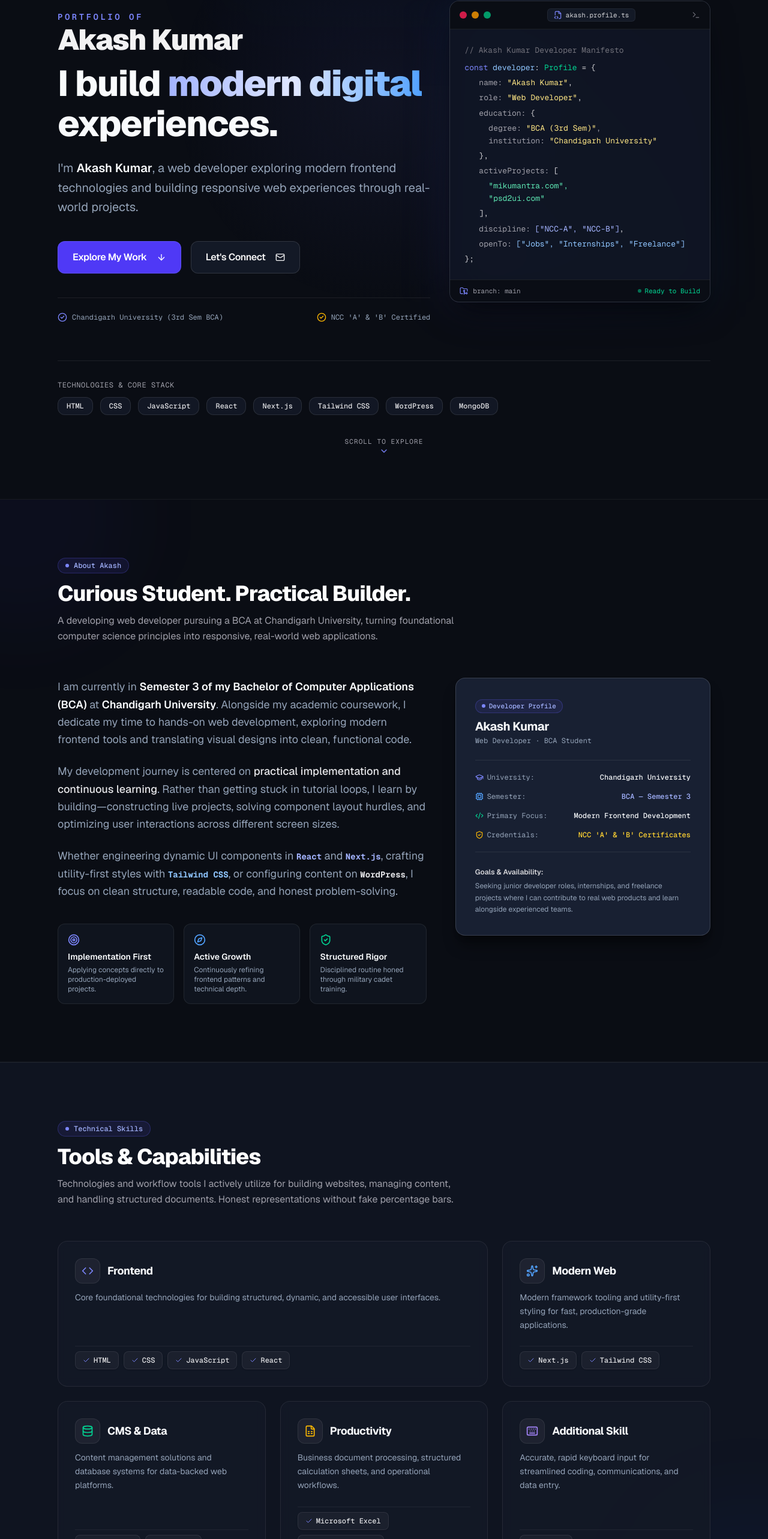
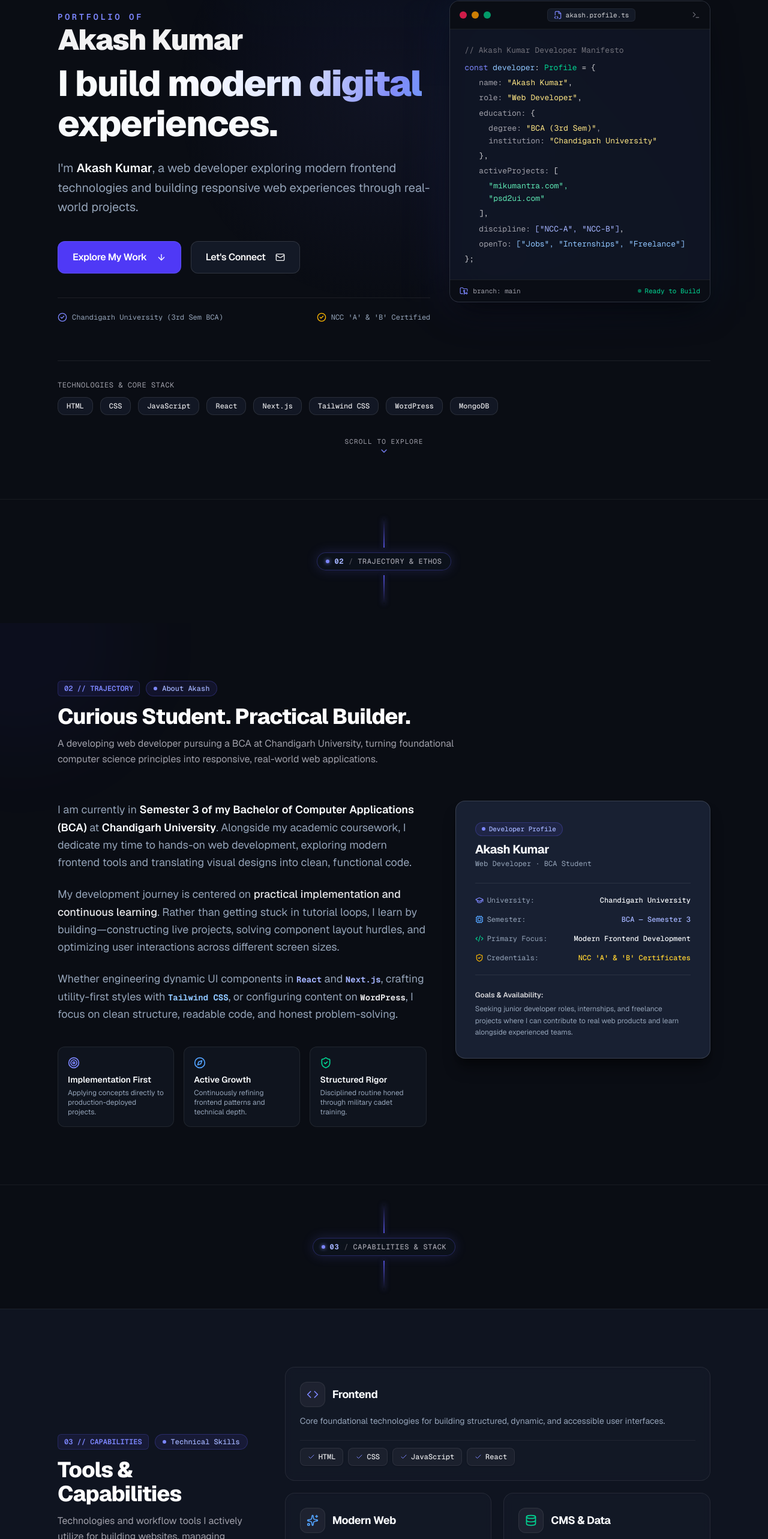
Before and after one commit to akash-unic/akash-portfolio, a Next.js app: page / in a window 1280 px wide. Shown: the part 209-2775 px from the top of the page at 60% size. Built offline with nearby package versions, Linux system fonts and the light colour scheme.

Commit message:
feat: upgrade portfolio into a cohesive scroll-driven narrative with sticky scenes and masked reveals

```diff
--- a/src/app/globals.css
+++ b/src/app/globals.css
@@ -103,7 +103,52 @@ body {
   animation: drawer-slide 0.2s cubic-bezier(0.16, 1, 0.3, 1) both;
 }
 
-/* Reduced motion preference - completely disables animations */
+/* Masked Typography & Scroll-Driven Utility Classes */
+.text-mask-reveal {
+  overflow: hidden;
+  display: block;
+}
+
+.masked-line {
+  display: block;
+  transform: translate3d(0, 0, 0);
+  transition: transform 0.65s cubic-bezier(0.16, 1, 0.3, 1), opacity 0.65s ease-out;
+}
+
+.shimmer-headline {
+  background: linear-gradient(
+    110deg,
+    #ffffff 0%,
+    #e0e7ff 25%,
+    #818cf8 45%,
+    #60a5fa 60%,
+    #ffffff 100%
+  );
+  background-size: 200% auto;
+  color: transparent;
+  -webkit-background-clip: text;
+  background-clip: text;
+}
+
+/* Sticky Scene Stacking Rules */
+.sticky-scene-container {
+  position: relative;
+  width: 100%;
+}
+
+.sticky-scene-panel {
+  position: static;
+}
+
+@media (min-width: 1024px) {
+  .sticky-scene-panel {
+    position: sticky;
+    top: 7rem; /* offsets navbar cleanly */
+    align-self: flex-start;
+  }
+}
+
+/* Reduced motion preference - completely disables animations and resets transforms */
 @media (prefers-reduced-motion: reduce) {
   *,
   *::before,
@@ -119,4 +164,9 @@ body {
   .animate-drawer {
     animation: none !important;
   }
+
+  .masked-line {
+    transform: none !important;
+    opacity: 1 !important;
+  }
 }
--- a/src/app/page.tsx
+++ b/src/app/page.tsx
@@ -5,26 +5,42 @@ import { Skills } from "@/components/sections/Skills";
 import { Projects } from "@/components/sections/Projects";
 import { Education } from "@/components/sections/Education";
 import { Contact } from "@/components/sections/Contact";
+import { SectionConnector } from "@/components/ui/SectionConnector";
 
 export default function Home() {
   return (
-    <div className="flex flex-col w-full">
-      {/* 1. Hero (#home) */}
+    <div className="flex flex-col w-full relative">
+      {/* 1. Origin & Overview (#home) */}
       <Hero />
 
-      {/* 2. About (#about) */}
+      {/* Narrative Transition: 01 -> 02 */}
+      <SectionConnector step="02" label="Trajectory &amp; Ethos" />
+
+      {/* 2. Trajectory (#about) */}
       <About />
 
-      {/* 3. Skills (#skills) */}
+      {/* Narrative Transition: 02 -> 03 */}
+      <SectionConnector step="03" label="Capabilities &amp; Stack" />
+
+      {/* 3. Capabilities (#skills) */}
       <Skills />
 
-      {/* 4. Projects (#projects) */}
+      {/* Narrative Transition: 03 -> 04 */}
+      <SectionConnector step="04" label="Prototypes &amp; Builds" />
+
+      {/* 4. Verified Builds (#projects) */}
       <Projects />
 
-      {/* 5. Education & Achievements (#education) */}
+      {/* Narrative Transition: 04 -> 05 */}
+      <SectionConnector step="05" label="Academic &amp; Cadet Rigor" />
+
+      {/* 5. Credentials (#education) */}
       <Education />
 
-      {/* 6. Contact (#contact) */}
+      {/* Narrative Transition: 05 -> 06 */}
+      <SectionConnector step="06" label="Direct Engagement" />
+
+      {/* 6. Direct Engagement (#contact) */}
       <Contact />
     </div>
   );
--- a/src/components/sections/About.tsx
+++ b/src/components/sections/About.tsx
@@ -42,12 +42,13 @@ export const About: React.FC = () => {
           }`}
         >
           <SectionHeading
+            chapter="02 // TRAJECTORY"
             badge="About Akash"
             title="Curious Student. Practical Builder."
             description="A developing web developer pursuing a BCA at Chandigarh University, turning foundational computer science principles into responsive, real-world web applications."
           />
 
-          <div className="grid grid-cols-1 lg:grid-cols-12 gap-8 lg:gap-12 items-start">
+          <div className="grid grid-cols-1 lg:grid-cols-12 gap-8 lg:gap-12 items-start relative">
             {/* Main Editorial Story (7 cols) */}
             <div className="lg:col-span-7 space-y-6 text-[#94a3b8] leading-relaxed text-base sm:text-lg">
               <p>
@@ -84,8 +85,8 @@ export const About: React.FC = () => {
               </div>
             </div>
 
-            {/* Structured Quick-Facts Card (5 cols) with 3D Tilt */}
-            <div className="lg:col-span-5" ref={tiltCardRef}>
+            {/* Structured Quick-Facts Dossier with Sticky Stacking (5 cols) */}
+            <div className="lg:col-span-5 sticky-scene-panel" ref={tiltCardRef}>
               <Card surface="elevated" className="space-y-6 border-white/[0.1] shadow-2xl transition-all duration-300 hover:border-indigo-500/40">
                 <div>
                   <Badge variant="accent" size="sm" dot>
--- a/src/components/sections/Hero.tsx
+++ b/src/components/sections/Hero.tsx
@@ -96,19 +96,23 @@ export const Hero: React.FC = () => {
               </h2>
             </div>
 
-            {/* Headline with Word-Level Reveal Flow */}
-            <h1 className="text-4xl sm:text-5xl lg:text-6xl font-extrabold tracking-tight text-[#f8fafc] leading-[1.12] mt-2 animate-fade-in-up [animation-delay:120ms]">
+            {/* Headline with Masked Typography Reveal */}
+            <div className="text-mask-reveal mt-2">
+              <h1 className="masked-line text-4xl sm:text-5xl lg:text-6xl font-extrabold tracking-tight text-[#f8fafc] leading-[1.12]">
                 <span className="inline-block">I build</span>{" "}
-              <span className="inline-block text-transparent bg-clip-text bg-gradient-to-r from-indigo-300 via-indigo-100 to-blue-400 font-black">
+                <span className="inline-block shimmer-headline font-black">
                   modern digital
                 </span>{" "}
                 <span className="inline-block">experiences.</span>
               </h1>
+            </div>
 
-            {/* Supporting Copy */}
-            <p className="mt-6 text-base sm:text-lg lg:text-xl text-[#94a3b8] leading-relaxed max-w-2xl font-normal animate-fade-in-up [animation-delay:180ms]">
+            {/* Supporting Copy with Masked Line Reveal */}
+            <div className="text-mask-reveal mt-6">
+              <p className="masked-line text-base sm:text-lg lg:text-xl text-[#94a3b8] leading-relaxed max-w-2xl font-normal">
                 I&apos;m <strong className="font-semibold text-[#f8fafc]">{profile.name}</strong>, a web developer exploring modern frontend technologies and building responsive web experiences through real-world projects.
               </p>
+            </div>
 
             {/* Action CTA Buttons with Magnetic Snap */}
             <div className="mt-8 sm:mt-10 flex flex-wrap items-center gap-4 w-full sm:w-auto animate-fade-in-up [animation-delay:240ms]">
--- a/src/components/sections/Skills.tsx
+++ b/src/components/sections/Skills.tsx
@@ -56,22 +56,44 @@ export const Skills: React.FC = () => {
             isInView ? "opacity-100 translate-y-0" : "opacity-0 translate-y-8"
           }`}
         >
+          <div className="grid grid-cols-1 lg:grid-cols-12 gap-8 lg:gap-12 items-start relative">
+            {/* Left Column: Sticky Narrative & Capability Scope (4 cols) */}
+            <div className="lg:col-span-4 sticky-scene-panel space-y-6">
               <SectionHeading
+                chapter="03 // CAPABILITIES"
                 badge="Technical Skills"
                 title="Tools &amp; Capabilities"
                 description="Technologies and workflow tools I actively utilize for building websites, managing content, and handling structured documents. Honest representations without fake percentage bars."
               />
 
-          {/* 5-Category Layout Grid */}
-          <div className="grid grid-cols-1 md:grid-cols-2 lg:grid-cols-3 gap-6">
+              {/* Scope & Authenticity Callout */}
+              <div className="p-5 rounded-2xl border border-white/[0.08] bg-[#131926]/80 backdrop-blur-sm space-y-3">
+                <div className="flex items-center gap-2">
+                  <span className="w-2 h-2 rounded-full bg-emerald-400" />
+                  <span className="text-xs font-mono font-bold text-white uppercase tracking-wider">
+                    Core Philosophy
+                  </span>
+                </div>
+                <p className="text-xs text-[#94a3b8] leading-relaxed">
+                  Every listed skill reflects real-world usage in verified repository commits or academic coursework, not tutorial skimming or animated fake meters.
+                </p>
+                <div className="pt-2 border-t border-white/[0.06] flex items-center justify-between text-[11px] font-mono text-zinc-400">
+                  <span>5 Structured Groups</span>
+                  <span>11 Verified Tools</span>
+                </div>
+              </div>
+            </div>
+
+            {/* Right Column: Staggered Capability Cards (8 cols) */}
+            <div className="lg:col-span-8 grid grid-cols-1 sm:grid-cols-2 gap-5">
               {skillCategories.map((category, index) => (
                 <div
                   key={category.id}
                   style={{
-                  transitionDelay: `${index * 60}ms`,
+                    transitionDelay: `${index * 50}ms`,
                   }}
-                className={`rounded-2xl border border-white/[0.08] bg-[#131926]/90 p-6 sm:p-7 backdrop-blur-sm transition-all duration-300 hover:border-indigo-500/40 hover:bg-[#182032] motion-safe:hover:-translate-y-1 hover:shadow-xl hover:shadow-indigo-950/20 flex flex-col justify-between group ${
-                  category.id === "frontend" ? "md:col-span-2 lg:col-span-2" : ""
+                  className={`rounded-2xl border border-white/[0.08] bg-[#131926]/90 p-6 backdrop-blur-sm transition-all duration-300 hover:border-indigo-500/40 hover:bg-[#182032] motion-safe:hover:-translate-y-1 hover:shadow-xl hover:shadow-indigo-950/20 flex flex-col justify-between group ${
+                    category.id === "frontend" ? "sm:col-span-2 border-indigo-500/20" : ""
                   }`}
                 >
                   <div>
@@ -85,13 +107,13 @@ export const Skills: React.FC = () => {
                       </h3>
                     </div>
 
-                  <p className="text-xs sm:text-sm text-[#94a3b8] mb-6 leading-relaxed">
+                    <p className="text-xs sm:text-sm text-[#94a3b8] mb-5 leading-relaxed">
                       {category.description}
                     </p>
                   </div>
 
                   {/* Tag Badges */}
-                <ul className="flex flex-wrap gap-2 pt-2 border-t border-white/[0.06]">
+                  <ul className="flex flex-wrap gap-2 pt-3 border-t border-white/[0.06]">
                     {category.skills.map((skill) => (
                       <li
                         key={skill}
@@ -106,6 +128,7 @@ export const Skills: React.FC = () => {
               ))}
             </div>
           </div>
+        </div>
       </Container>
     </Section>
   );
--- /dev/null
+++ b/src/components/ui/SectionConnector.tsx
@@ -0,0 +1,38 @@
+import React from "react";
+import { cn } from "@/lib/utils";
+
+export interface SectionConnectorProps {
+  step: string;
+  label: string;
+  className?: string;
+}
+
+export const SectionConnector: React.FC<SectionConnectorProps> = ({
+  step,
+  label,
+  className,
+}) => {
+  return (
+    <div
+      className={cn(
+        "relative w-full flex flex-col items-center justify-center py-6 sm:py-8 pointer-events-none select-none overflow-hidden",
+        className
+      )}
+      aria-hidden="true"
+    >
+      {/* Top glowing line segment */}
+      <div className="w-[1.5px] h-8 sm:h-12 bg-gradient-to-b from-transparent via-indigo-500/40 to-indigo-500/80 shadow-[0_0_8px_rgba(99,102,241,0.5)]" />
+
+      {/* Chapter Beacon Node */}
+      <div className="relative my-2 inline-flex items-center gap-2 px-3.5 py-1.5 rounded-full border border-indigo-500/30 bg-[#0d121c]/90 text-[10px] sm:text-xs font-mono font-medium text-indigo-300 shadow-[0_0_20px_rgba(99,102,241,0.2)] backdrop-blur-md">
+        <span className="w-1.5 h-1.5 rounded-full bg-indigo-400 shadow-[0_0_6px_#818cf8]" />
+        <span className="font-bold tracking-wider">{step}</span>
+        <span className="text-zinc-600">/</span>
+        <span className="text-zinc-400 tracking-wider uppercase">{label}</span>
+      </div>
+
+      {/* Bottom glowing line segment */}
+      <div className="w-[1.5px] h-8 sm:h-12 bg-gradient-to-b from-indigo-500/80 via-indigo-500/40 to-transparent shadow-[0_0_8px_rgba(99,102,241,0.5)]" />
+    </div>
+  );
+};
--- a/src/components/ui/SectionHeading.tsx
+++ b/src/components/ui/SectionHeading.tsx
@@ -4,6 +4,7 @@ import { Badge } from "./Badge";
 
 export interface SectionHeadingProps {
   badge?: string;
+  chapter?: string;
   title: string;
   description?: string;
   align?: "left" | "center";
@@ -13,6 +14,7 @@ export interface SectionHeadingProps {
 
 export const SectionHeading: React.FC<SectionHeadingProps> = ({
   badge,
+  chapter,
   title,
   description,
   align = "left",
@@ -29,8 +31,13 @@ export const SectionHeading: React.FC<SectionHeadingProps> = ({
         className
       )}
     >
+      <div className={cn("mb-3.5 flex items-center gap-2.5", isCenter && "justify-center")}>
+        {chapter && (
+          <span className="font-mono text-xs font-semibold text-indigo-400 bg-indigo-500/10 px-2.5 py-1 rounded-md border border-indigo-500/20">
+            {chapter}
+          </span>
+        )}
         {badge && (
-        <div className={cn("mb-3.5", isCenter && "flex justify-center")}>
           <Badge
             variant={onContrast ? "contrast" : "accent"}
             size="md"
@@ -38,8 +45,10 @@ export const SectionHeading: React.FC<SectionHeadingProps> = ({
           >
             {badge}
           </Badge>
+        )}
       </div>
-      )}
+
+      <div className="text-mask-reveal">
         <h2
           className={cn(
             "text-2xl sm:text-3xl lg:text-4xl font-extrabold tracking-tight",
@@ -48,6 +57,8 @@ export const SectionHeading: React.FC<SectionHeadingProps> = ({
         >
           {title}
         </h2>
+      </div>
+
       {description && (
         <p
           className={cn(
```
Also changed, not shown: src/components/sections/Contact.tsx (+9 -9 lines), src/components/sections/Education.tsx (+26 -28 lines), src/components/sections/Projects.tsx (+62 -21 lines). Lines whose indentation alone changed are shown as unchanged.
